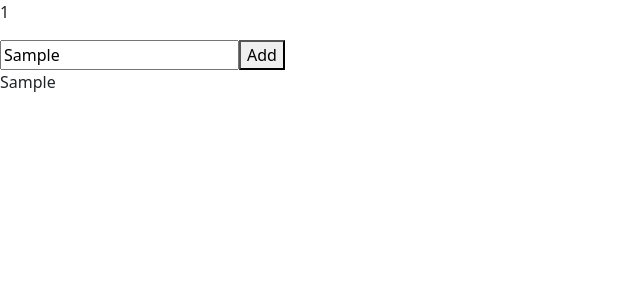
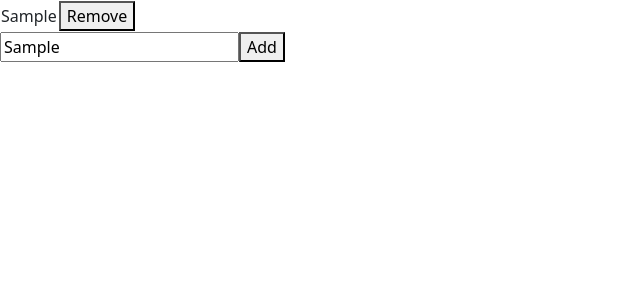
Before and after one commit to vinothsmart/react-ecommerce, a React (Vite) app: page / in a window 1280 px wide. Both pictures are taken after typing "Sample" into the empty fields and a click on the button "Add". Shown: the top 300 px of the page, without its empty margins (0-640 px from the left). Built offline with nearby package versions, Linux system fonts and the light colour scheme.

Commit message:
refactor: Update App component to use ItemList instead of Item

```diff
--- a/src/App.jsx
+++ b/src/App.jsx
@@ -1,5 +1,5 @@
 import { useCallback, useState } from "react";
-import Item from "./Item";
+import ItemList from "./ItemList";
 
 const App = () => {
   const [list, setList] = useState([]);
@@ -15,10 +15,9 @@ const App = () => {
 
   return (
     <>
-      <p>{list.length}</p>
+      <ItemList list={list} />
       <input type="text" placeholder="name" onChange={handleChange} />
       <button onClick={handleClick}>Add</button>
-      <Item list={list} />
     </>
   );
 };
--- a/src/Item.jsx
+++ /dev/null
@@ -1,11 +0,0 @@
-const Item = ({ list }) => {
-  return (
-    <>
-      {list.map((o, i) => (
-        <p key={i}>{o}</p>
-      ))}
-    </>
-  );
-};
-
-export default Item;
--- /dev/null
+++ b/src/ItemList.jsx
@@ -0,0 +1,28 @@
+import PropTypes from "prop-types";
+
+const ItemList = ({ list }) => {
+  return (
+    <table>
+      <tbody>
+        {list.length !== 0 ? (
+          list.map((item, index) => (
+            <tr key={index}>
+              <td>{item}</td>
+              <td>
+                <button>Remove</button>
+              </td>
+            </tr>
+          ))
+        ) : (
+          <tr></tr>
+        )}
+      </tbody>
+    </table>
+  );
+};
+
+ItemList.propTypes = {
+  list: PropTypes.array.isRequired,
+};
+
+export default ItemList;
```
